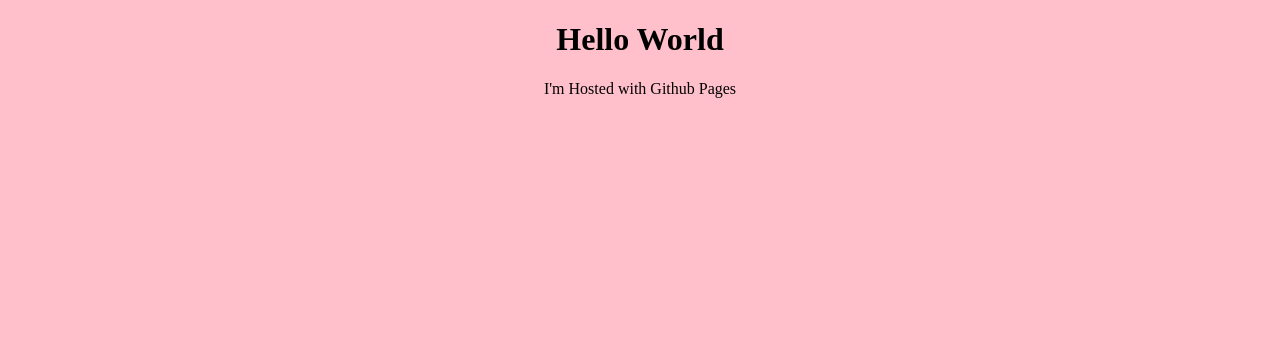
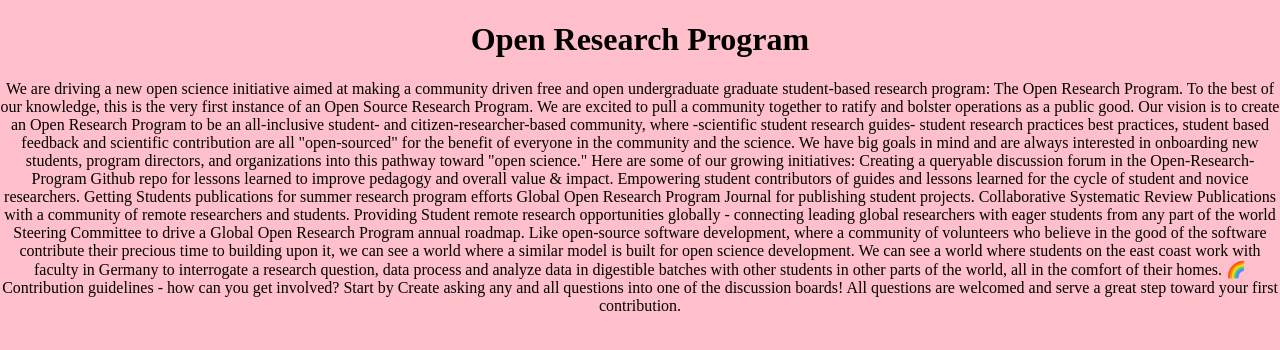
Before and after one commit to Open-Research-Program/Open-Research-Program.github.io, a plain HTML site: page index.html in a window 1280 px wide. Drawn offline with Linux system fonts and the light colour scheme.

Commit message:
raw text for ORP description

```diff
--- a/index.html
+++ b/index.html
@@ -5,7 +5,29 @@
     <title>Document</title>
     <link rel="stylesheet" href="styles.css">
     <body>
-        <h1> Hello World</h1>
-        <p>I'm Hosted with Github Pages</p>
+        <h1>Open Research Program</h1>
+        <p>We are driving a new open science initiative aimed at making a community driven free and open undergraduate graduate student-based research program: The Open Research Program.
+
+            To the best of our knowledge, this is the very first instance of an Open Source Research Program. We are excited to pull a community together to ratify and bolster operations as a public good.
+
+            Our vision is to create an Open Research Program to be an all-inclusive student- and citizen-researcher-based community, where -scientific student research guides-
+
+                student research practices best practices,
+                student based feedback
+                and scientific contribution are all "open-sourced" for the benefit of everyone in the community and the science.
+
+            We have big goals in mind and are always interested in onboarding new students, program directors, and organizations into this pathway toward "open science." Here are some of our growing initiatives:
+
+                Creating a queryable discussion forum in the Open-Research-Program Github repo for lessons learned to improve pedagogy and overall value & impact.
+                Empowering student contributors of guides and lessons learned for the cycle of student and novice researchers.
+                Getting Students publications for summer research program efforts
+                Global Open Research Program Journal for publishing student projects.
+                Collaborative Systematic Review Publications with a community of remote researchers and students.
+                Providing Student remote research opportunities globally - connecting leading global researchers with eager students from any part of the world
+                Steering Committee to drive a Global Open Research Program annual roadmap.
+
+            Like open-source software development, where a community of volunteers who believe in the good of the software contribute their precious time to building upon it, we can see a world where a similar model is built for open science development. We can see a world where students on the east coast work with faculty in Germany to interrogate a research question, data process and analyze data in digestible batches with other students in other parts of the world, all in the comfort of their homes.
+
+            🌈 Contribution guidelines - how can you get involved? Start by Create asking any and all questions into one of the discussion boards! All questions are welcomed and serve a great step toward your first contribution.</p>
     </body>
 </html>
```
